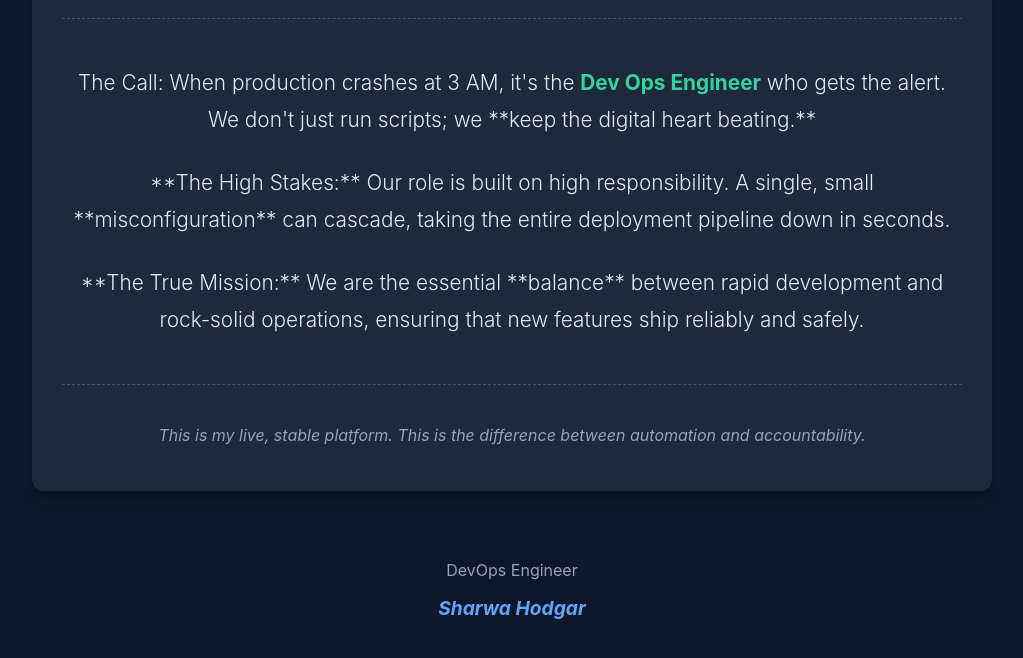
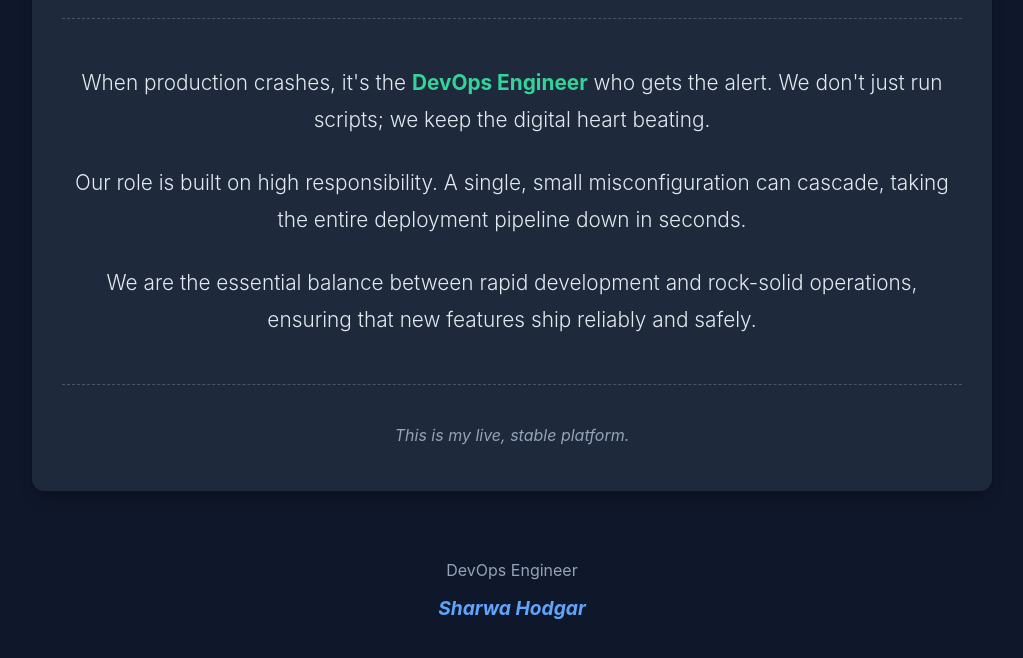
Before and after one commit to sharwahodgar/day6_devops, a plain HTML site: page index.html in a window 1280 px wide. Shown: the part 218-876 px from the top of the page, without its empty margins (128-1151 px from the left). Drawn offline with Linux system fonts and the light colour scheme.

Commit message:
Updated index.html for website

```diff
--- a/index.html
+++ b/index.html
@@ -69,20 +69,21 @@
 
         <div class="points-section">
             <p class="point">
-                The Call: When production crashes at 3 AM, it's the <span class="highlight">Dev Ops Engineer</span> who gets the alert. We don't just run scripts; we **keep the digital heart beating.**
+                When production crashes, it's the <span class="highlight">DevOps Engineer</span> who gets the alert. We don't just run scripts; we keep the digital heart beating.
             </p>
 
             <p class="point">
-                **The High Stakes:** Our role is built on high responsibility. A single, small **misconfiguration** can cascade, taking the entire deployment pipeline down in seconds.
+                Our role is built on high responsibility.
+                 A single, small misconfiguration can cascade, taking the entire deployment pipeline down in seconds.
             </p>
 
             <p class="point">
-                **The True Mission:** We are the essential **balance** between rapid development and rock-solid operations, ensuring that new features ship reliably and safely.
+                We are the essential balance between rapid development and rock-solid operations, ensuring that new features ship reliably and safely.
             </p>
         </div>
 
         <p style="margin-top: 40px; color: #94a3b8; font-style: italic;">
-            This is my live, stable platform. This is the difference between automation and accountability.
+            This is my live, stable platform.
         </p>
     </div>
 
```
